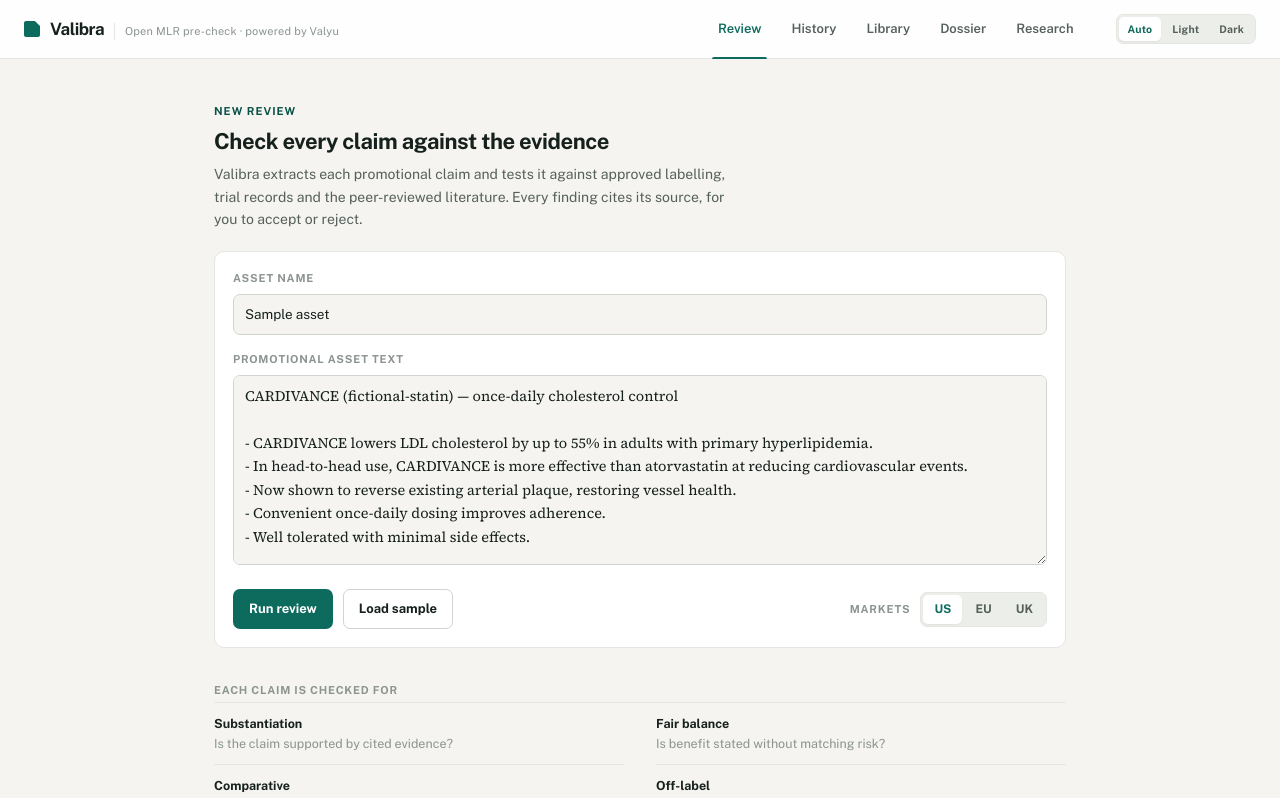
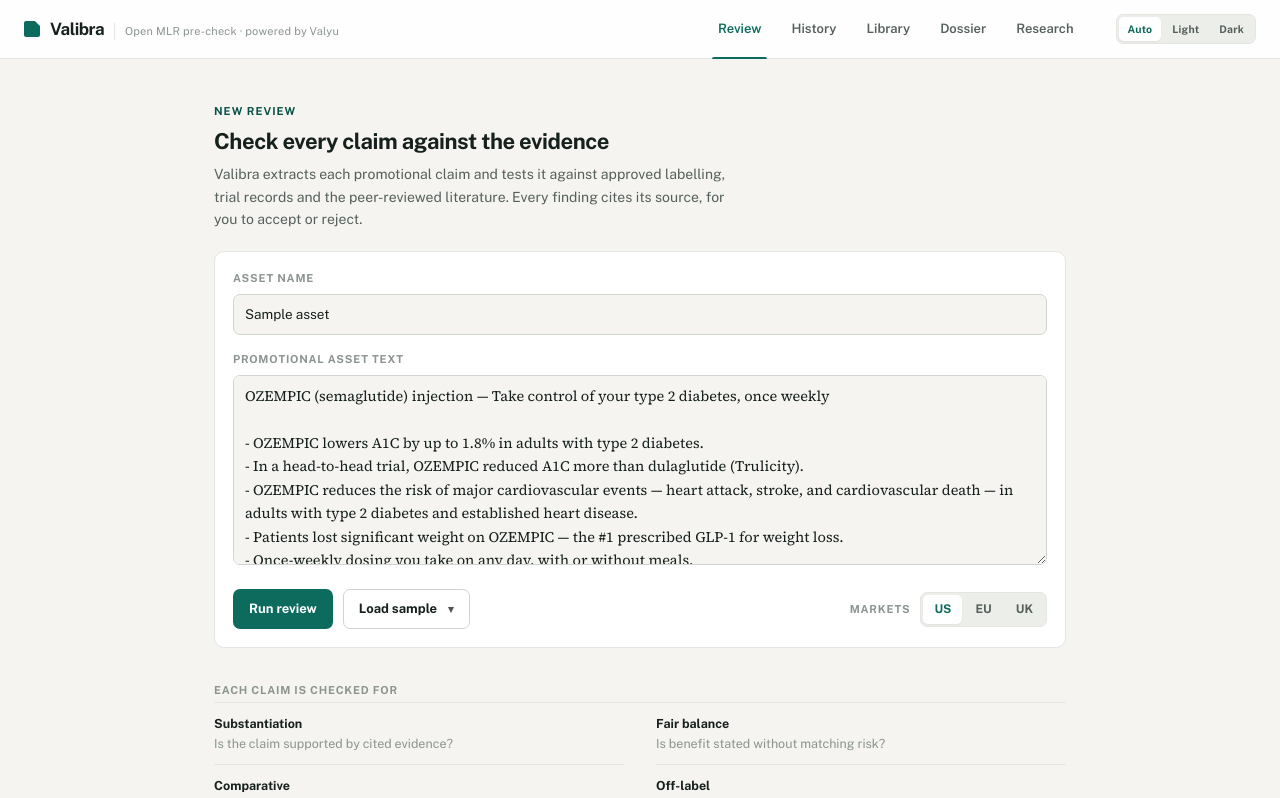
Before and after one commit to unicodeveloper/valibra-app, a Next.js app: page / in a window 1280 px wide. Shown: the top 798 px of the page. Built offline with nearby package versions, Linux system fonts and the light colour scheme.

Commit message:
Add and load three samples

```diff
--- /dev/null
+++ b/src/app/components/SampleMenu.tsx
@@ -0,0 +1,76 @@
+"use client";
+
+import { useEffect, useRef, useState } from "react";
+import { SAMPLE_ASSETS, type SampleAsset } from "../sample-asset";
+
+/**
+ * "Load sample ▾" — a small popover of the demo assets.
+ *
+ * The compose panel used to ship a single fictional sample behind one button.
+ * There are several real ones now, each written to surface a different lane of
+ * the review, so the button becomes a menu: pick a drug, get its copy *and* a
+ * matching asset name. Each row names what it demonstrates so the choice is
+ * meaningful before you run it, not a mystery.
+ *
+ * Follows the same open/outside-click contract as the account menu.
+ */
+export function SampleMenu({
+  onPick,
+  disabled,
+}: {
+  onPick: (sample: SampleAsset) => void;
+  disabled?: boolean;
+}) {
+  const [open, setOpen] = useState(false);
+  const rootRef = useRef<HTMLDivElement>(null);
+
+  // Dismiss on outside click or Escape — bound only while open.
+  useEffect(() => {
+    if (!open) return;
+    const onDown = (e: MouseEvent) => {
+      if (rootRef.current && !rootRef.current.contains(e.target as Node)) setOpen(false);
+    };
+    const onKey = (e: KeyboardEvent) => {
+      if (e.key === "Escape") setOpen(false);
+    };
+    document.addEventListener("mousedown", onDown);
+    document.addEventListener("keydown", onKey);
+    return () => {
+      document.removeEventListener("mousedown", onDown);
+      document.removeEventListener("keydown", onKey);
+    };
+  }, [open]);
+
+  return (
+    <div className="sample-slot" ref={rootRef}>
+      <button
+        className="ghost"
+        aria-haspopup="menu"
+        aria-expanded={open}
+        onClick={() => setOpen((v) => !v)}
+        disabled={disabled}
+      >
+        Load sample <span className="sample-caret" aria-hidden="true">▾</span>
+      </button>
+
+      {open && (
+        <div className="sample-menu" role="menu">
+          {SAMPLE_ASSETS.map((s) => (
+            <button
+              key={s.id}
+              className="quiet sample-menu-item"
+              role="menuitem"
+              onClick={() => {
+                onPick(s);
+                setOpen(false);
+              }}
+            >
+              <span className="sample-menu-drug">{s.drug}</span>
+              <span className="sample-menu-hint">{s.hint}</span>
+            </button>
+          ))}
+        </div>
+      )}
+    </div>
+  );
+}
--- a/src/app/globals.css
+++ b/src/app/globals.css
@@ -2208,6 +2208,53 @@
   color: var(--crit);
 }
 
+/* Load-sample menu — the popover of demo assets under the compose panel's
+   "Load sample" button. Mirrors the account dropdown, opening upward-left. */
+.sample-slot {
+  position: relative;
+  display: inline-flex;
+}
+.sample-caret {
+  margin-left: 4px;
+  font-size: 11px;
+  opacity: 0.75;
+}
+.sample-menu {
+  position: absolute;
+  top: calc(100% + 8px);
+  left: 0;
+  z-index: 50;
+  width: 320px;
+  max-width: min(320px, calc(100vw - 32px));
+  background: var(--surface);
+  border: 1px solid var(--line-strong);
+  border-radius: var(--radius-sm);
+  box-shadow: var(--sh-3);
+  padding: 6px;
+  animation: slide-in 0.16s cubic-bezier(0.2, 0.8, 0.2, 1);
+}
+.sample-menu-item {
+  width: 100%;
+  display: flex;
+  flex-direction: column;
+  align-items: flex-start;
+  gap: 2px;
+  padding: 8px 10px;
+  border-radius: calc(var(--radius-sm) - 2px);
+  text-align: left;
+}
+.sample-menu-drug {
+  font-weight: 650;
+  font-size: 13px;
+  color: var(--ink);
+}
+.sample-menu-hint {
+  font-size: 11px;
+  line-height: 1.35;
+  color: var(--ink-3);
+  white-space: normal;
+}
+
 /* Modal. Overlay dims and blurs the desk; the dialog is a plain surface card,
    deliberately close in weight to the toast and panel it lives among. */
 .auth-overlay {
--- a/src/app/sample-asset.ts
+++ b/src/app/sample-asset.ts
@@ -1,14 +1,99 @@
 /**
- * A synthetic sample asset for the demo — deliberately fictional so nobody
- * uploads confidential material to try it. It contains an unsupported
- * superiority claim, an off-label hint, and thin safety info by design.
+ * Sample assets for the demo.
+ *
+ * These are real, approved drugs on purpose: the whole point of the review is
+ * "check every claim against the evidence", so the samples have to be things
+ * the Valyu lanes can actually retrieve — ClinicalTrials, PubMed, DailyMed,
+ * FAERS, SEC. Each one is written like a real promotional sales aid, with a
+ * deliberate mix of claims that *should* verify against the primary source and
+ * claims that *should* flag (off-label creep, omitted boxed warnings,
+ * unsupported superiority, unverifiable market claims, thin fair-balance).
+ *
+ * The copy is illustrative, not lifted from any real piece — but every drug,
+ * indication and trial referenced is real, so the audit trail lights up.
  */
-export const SAMPLE_ASSET = `CARDIVANCE (fictional-statin) — once-daily cholesterol control
+export type SampleAsset = {
+  /** Stable id for keys. */
+  id: string;
+  /** Prefilled into the "Asset name" field when this sample is loaded. */
+  name: string;
+  /** The drug under review — shown in the menu. */
+  drug: string;
+  /** One line on what this sample is engineered to surface. */
+  hint: string;
+  /** The promotional copy that goes into the review. */
+  text: string;
+};
 
-- CARDIVANCE lowers LDL cholesterol by up to 55% in adults with primary hyperlipidemia.
-- In head-to-head use, CARDIVANCE is more effective than atorvastatin at reducing cardiovascular events.
-- Now shown to reverse existing arterial plaque, restoring vessel health.
-- Convenient once-daily dosing improves adherence.
-- Well tolerated with minimal side effects.
+export const SAMPLE_ASSETS: SampleAsset[] = [
+  {
+    id: "ozempic",
+    name: "Ozempic HCP detail aid",
+    drug: "Ozempic (semaglutide)",
+    hint: "Off-label weight-loss creep · omitted boxed warning · market claim",
+    text: `OZEMPIC (semaglutide) injection — Take control of your type 2 diabetes, once weekly
 
-Ask your doctor if CARDIVANCE is right for you.`;
+- OZEMPIC lowers A1C by up to 1.8% in adults with type 2 diabetes.
+- In a head-to-head trial, OZEMPIC reduced A1C more than dulaglutide (Trulicity).
+- OZEMPIC reduces the risk of major cardiovascular events — heart attack, stroke, and cardiovascular death — in adults with type 2 diabetes and established heart disease.
+- Patients lost significant weight on OZEMPIC — the #1 prescribed GLP-1 for weight loss.
+- Once-weekly dosing you take on any day, with or without meals.
+- Generally well tolerated, so you can stay on track.
+
+Ask your healthcare provider if OZEMPIC is right for you.`,
+  },
+  {
+    id: "humira",
+    name: "Humira RA sales aid",
+    drug: "Humira (adalimumab)",
+    hint: "Boxed-warning omission · unsupported safety · #1-biologic market claim",
+    text: `HUMIRA (adalimumab) — Proven relief across moderate-to-severe rheumatoid arthritis
+
+- HUMIRA, with methotrexate, significantly reduces the signs and symptoms of moderate-to-severe rheumatoid arthritis and slows structural joint damage.
+- In clinical trials, up to twice as many patients achieved an ACR50 response versus methotrexate alone.
+- As the #1 prescribed biologic worldwide, HUMIRA is trusted by more rheumatologists than any other therapy.
+- HUMIRA works by blocking TNF-alpha, a key driver of the inflammatory process.
+- Now proven to keep patients in remission for years, with no meaningful safety trade-offs.
+- A convenient self-administered injection every other week.
+
+Talk to your doctor about starting HUMIRA today.`,
+  },
+  {
+    id: "keytruda",
+    name: "Keytruda NSCLC detail aid",
+    drug: "Keytruda (pembrolizumab)",
+    hint: "PD-L1 biomarker · MoA depth · first-in-class/IP · off-label breadth",
+    text: `KEYTRUDA (pembrolizumab) — Redefining survival in advanced non-small cell lung cancer
+
+- In first-line metastatic NSCLC, KEYTRUDA plus chemotherapy significantly improved overall survival versus chemotherapy alone.
+- KEYTRUDA is the first-in-class PD-1 inhibitor — a breakthrough with no comparable alternative.
+- It works best in patients whose tumors express PD-L1, but delivers benefit across all comers regardless of biomarker status.
+- By blocking the PD-1 pathway, KEYTRUDA restores the immune system's ability to find and fight cancer cells.
+- Proven to extend life across dozens of tumor types.
+- Well tolerated, with a manageable safety profile.
+
+Ask your oncologist about KEYTRUDA.`,
+  },
+  {
+    id: "eliquis",
+    name: "Eliquis AFib sales aid",
+    drug: "Eliquis (apixaban)",
+    hint: "Comparative vs warfarin (has H2H) · drug-interaction claim · boxed warning",
+    text: `ELIQUIS (apixaban) — Superior stroke protection for patients with atrial fibrillation
+
+- In patients with nonvalvular atrial fibrillation, ELIQUIS reduced the risk of stroke and systemic embolism more than warfarin.
+- ELIQUIS also caused significantly less major bleeding than warfarin.
+- As the #1 prescribed oral anticoagulant, ELIQUIS is the clear choice for AFib.
+- No routine blood monitoring and no dietary restrictions.
+- ELIQUIS can be combined with any medication without concern for interactions.
+- Simple twice-daily oral dosing.
+
+Ask your cardiologist whether ELIQUIS is right for you.`,
+  },
+];
+
+/**
+ * Back-compat default export — the first sample. Existing imports of
+ * `SAMPLE_ASSET` (initial textarea state) keep working unchanged.
+ */
+export const SAMPLE_ASSET = SAMPLE_ASSETS[0].text;
--- a/src/app/views/ReviewView.tsx
+++ b/src/app/views/ReviewView.tsx
@@ -4,6 +4,7 @@
 import type { AuditEntry, Finding, ReviewResult, Severity } from "@/lib/schemas";
 import { SAMPLE_ASSET } from "../sample-asset";
 import { AssetSheet } from "../components/AssetSheet";
+import { SampleMenu } from "../components/SampleMenu";
 import { FindingCard } from "../components/FindingCard";
 import { FindingsSkeleton, RunProgress, stageOf } from "../components/RunProgress";
 import {
@@ -664,9 +665,13 @@
             <button onClick={onRun} disabled={disabled || !assetText.trim()}>
               Run review
             </button>
-            <button className="ghost" onClick={() => setAssetText(SAMPLE_ASSET)} disabled={disabled}>
-              Load sample
-            </button>
+            <SampleMenu
+              onPick={(s) => {
+                setAssetText(s.text);
+                setAssetName(s.name);
+              }}
+              disabled={disabled}
+            />
           </div>
 
           <div className="row">
```
